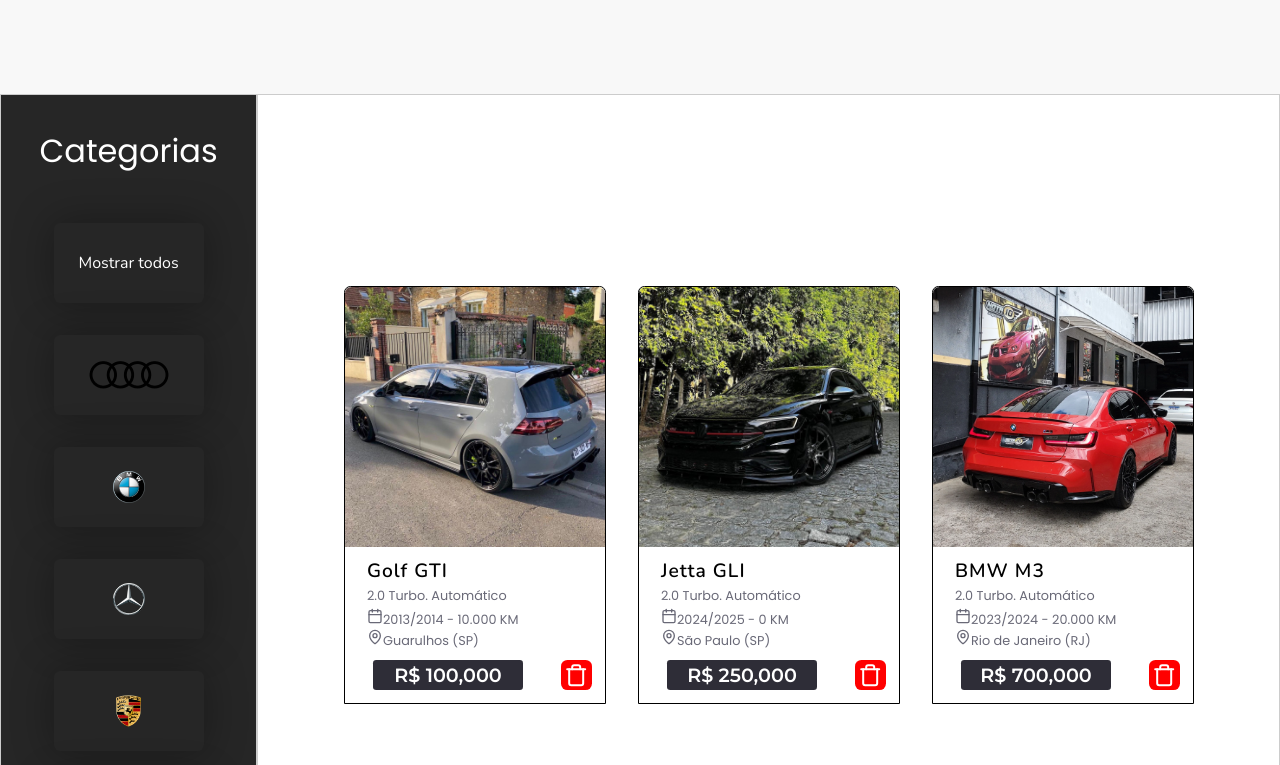
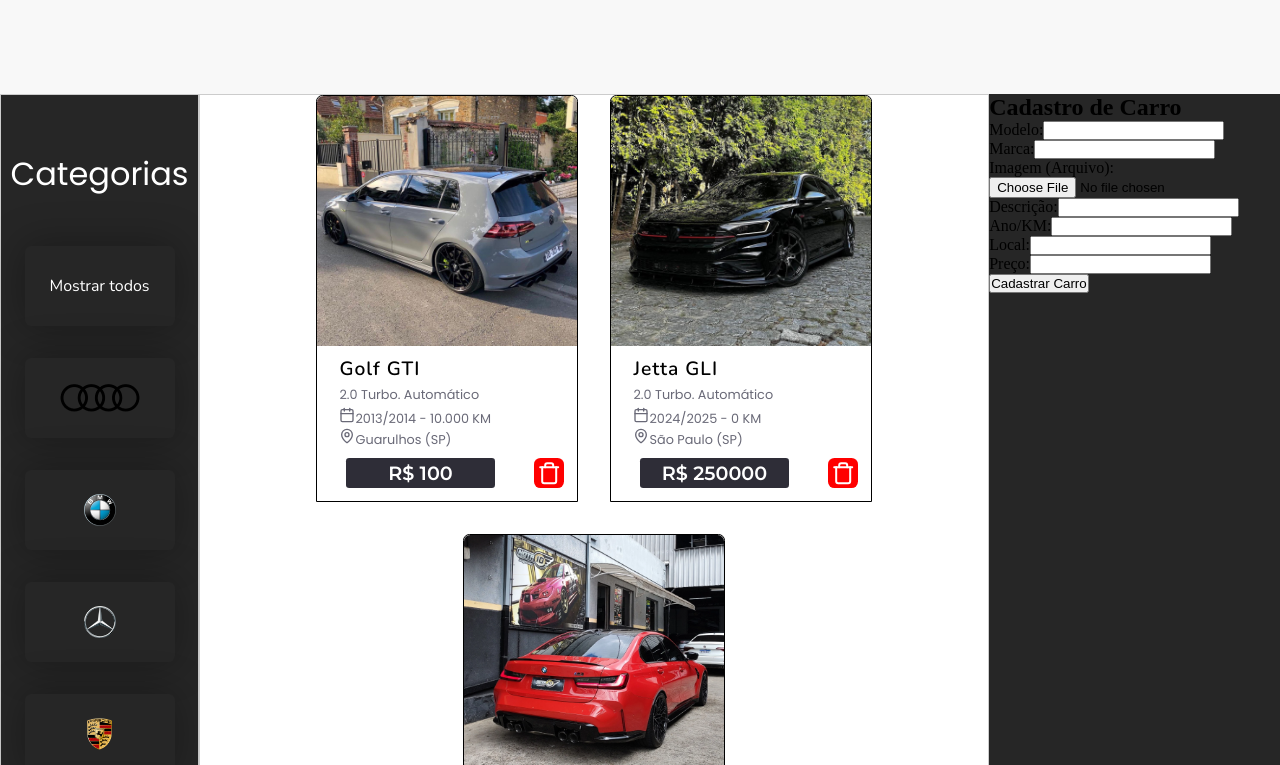
Before and after one commit to AndersonMeloo/SupersEsportivos, a React (Vite) app in the folder frontend/: page / in a window 1280 px wide. Shown: the part 1735-2500 px from the top of the page. Built offline with nearby package versions, Linux system fonts and the light colour scheme; no server answers; a web font is replaced by a local one.

Commit message:
Conectando a API ao BackEnd

```diff
--- a/frontend/package.json
+++ b/frontend/package.json
@@ -10,6 +10,7 @@
     "preview": "vite preview"
   },
   "dependencies": {
+    "axios": "^1.11.0",
     "lucide-react": "^0.539.0",
     "react": "^19.1.0",
     "react-dom": "^19.1.0"
--- a/frontend/src/Pages/VendaCarros/index.tsx
+++ b/frontend/src/Pages/VendaCarros/index.tsx
@@ -1,53 +1,134 @@
-import { useState } from 'react';
+import { useEffect, useRef, useState, type FormEvent } from 'react';
 import { Calendar, MapPin, Trash } from 'lucide-react';
 import sass from './sass.module.scss';
+import { api } from '../../services/api';
+
+interface FormProps {
+    id: string,
+    modelo: string,
+    marca: string,
+    imagem: string,
+    descricao: string,
+    anoKm: string,
+    local: string,
+    preco: number
+}
 
 function VendaCarros() {
-
-    // Inicialmente é null - Mostra todos (sem filtro)
+    const [cars, setCars] = useState<FormProps[]>([]);
     const [marcaSelecionada, setMarcaSelecionada] = useState<string | null>(null);
 
-    // Inicialmente se inicia com esses e no Banco de Dados Vira assim
-    const carros = [
+    const modeloRef = useRef<HTMLInputElement | null>(null);
+    const marcaRef = useRef<HTMLInputElement | null>(null);
+    const descricaoRef = useRef<HTMLInputElement | null>(null);
+    const anoKmRef = useRef<HTMLInputElement | null>(null);
+    const localRef = useRef<HTMLInputElement | null>(null);
+    const precoRef = useRef<HTMLInputElement | null>(null);
+    const imagemFileRef = useRef<File | null>(null);
+
+    // Carros de exemplo
+    const carrosExemplo: FormProps[] = [
         {
-            id: 1,
+            id: '1',
             marca: 'Volkswagen',
             modelo: 'Golf GTI',
             imagem: 'imagens/imagensIndex/Golf-Nardo-Gray.jpg',
             descricao: '2.0 Turbo. Automático',
             anoKm: '2013/2014 - 10.000 KM',
             local: 'Guarulhos (SP)',
-            preco: 'R$ 100,000',
+            preco: 100.000
         },
         {
-            id: 2,
+            id: '2',
             marca: 'Volkswagen',
             modelo: 'Jetta GLI',
             imagem: 'imagens/imagensIndex/jettaGLI.jpg',
             descricao: '2.0 Turbo. Automático',
             anoKm: '2024/2025 - 0 KM',
             local: 'São Paulo (SP)',
-            preco: 'R$ 250,000',
+            preco: 250000
         },
         {
-            id: 3,
+            id: '3',
             marca: 'BMW',
             modelo: 'BMW M3',
             imagem: 'imagens/imagensIndex/bmwM3.webp',
             descricao: '2.0 Turbo. Automático',
             anoKm: '2023/2024 - 20.000 KM',
             local: 'Rio de Janeiro (RJ)',
-            preco: 'R$ 700,000',
+            preco: 700000
         },
     ];
 
-    // Filtra os carros de acordo com as Marcas Selecionadas
-    const carrosFiltrados = marcaSelecionada
-        ? carros.filter(carro => carro.marca === marcaSelecionada)
-        : carros;
+    useEffect(() => {
+        loardCars();
+    }, []);
+
+    async function loardCars() {
+        const response = await api.get("/customers");
+        setCars(response.data);
+    }
+
+    async function handleSubmit(event: FormEvent) {
+        event.preventDefault();
+
+        if (
+            !modeloRef.current?.value ||
+            !marcaRef.current?.value ||
+            !descricaoRef.current?.value ||
+            !anoKmRef.current?.value ||
+            !localRef.current?.value ||
+            !precoRef.current?.value ||
+            !imagemFileRef.current
+        ) return;
+
+        // Cria URL temporária da imagem para exibir no front
+        const imagemUrl = URL.createObjectURL(imagemFileRef.current);
+
+        const response = await api.post("/customer", {
+            modelo: modeloRef.current.value,
+            marca: marcaRef.current.value,
+            imagem: imagemUrl, // Envia URL Temporária para Exibir a Imagem
+            descricao: descricaoRef.current.value,
+            anoKm: anoKmRef.current.value,
+            local: localRef.current.value,
+            preco: Number(precoRef.current.value),
+        });
+
+        setCars(allCars => [...allCars, response.data]);
+
+        // Limpar campos
+        modeloRef.current.value = "";
+        marcaRef.current.value = "";
+        descricaoRef.current.value = "";
+        anoKmRef.current.value = "";
+        localRef.current.value = "";
+        precoRef.current.value = "";
+        imagemFileRef.current = null;
+    }
+
+    async function handleDelete(id: string) {
+        try {
+            await api.delete("/customer", { params: { id } });
+            setCars(cars.filter(c => c.id !== id));
+        } catch (e) {
+            console.log(e);
+        }
+    }
+
+    // Combina carros de exemplo + carros do backend
+    const carrosCompletos = [...carrosExemplo, ...cars];
+
+    // Filtra os carros de acordo com a marca selecionada
+  const carrosFiltrados = marcaSelecionada
+    ? carrosCompletos.filter(carro => carro.marca === marcaSelecionada)
+    : carrosCompletos;
+
 
     return (
+
         <div className={sass.containerVendas}>
+
             <div className={sass.containerMarcas}>
                 <h1>Categorias</h1>
 
@@ -76,9 +157,12 @@
                 </button>
             </div>
 
+            {/* Seção de Carros */}
             <div className={sass.containerCarros}>
                 {carrosFiltrados.length === 0 ? (
-                    <p className={sass.carrosEncontrados}>Nenhum carro encontrado, selecione outra marca ou cadastre um carro!</p>
+                    <p className={sass.carrosEncontrados}>
+                        Nenhum carro encontrado, selecione outra marca ou cadastre um carro!
+                    </p>
                 ) : (
                     carrosFiltrados.map(carro => (
                         <div key={carro.id} className={sass.div1}>
@@ -94,8 +178,8 @@
                                     {carro.local}
                                 </p>
                                 <div className={sass.textDelet}>
-                                    <p>{carro.preco}</p>
-                                    <button>
+                                    <p>{`R$ ${carro.preco}`}</p>
+                                    <button onClick={() => handleDelete(String(carro.id))}>
                                         <Trash className={sass.icon} />
                                     </button>
                                 </div>
@@ -104,6 +188,58 @@
                     ))
                 )}
             </div>
+
+            {/* Form */}
+            <div className={sass.containerFormulario}>
+                <h2>Cadastro de Carro</h2>
+                <form onSubmit={handleSubmit}>
+                    <div>
+                        <label>Modelo:</label>
+                        <input type="text" ref={modeloRef} required />
+                    </div>
+
+                    <div>
+                        <label>Marca:</label>
+                        <input type="text" ref={marcaRef} required />
+                    </div>
+
+                    <div>
+                        <label>Imagem (Arquivo):</label>
+                        <input
+                            type="file"
+                            accept="image/*"
+                            required
+                            onChange={e => {
+                                if (e.target.files && e.target.files[0]) {
+                                    imagemFileRef.current = e.target.files[0];
+                                }
+                            }}
+                        />
+                    </div>
+
+                    <div>
+                        <label>Descrição:</label>
+                        <input type="text" ref={descricaoRef} required />
+                    </div>
+
+                    <div>
+                        <label>Ano/KM:</label>
+                        <input type="text" ref={anoKmRef} required />
+                    </div>
+
+                    <div>
+                        <label>Local:</label>
+                        <input type="text" ref={localRef} required />
+                    </div>
+
+                    <div>
+                        <label>Preço:</label>
+                        <input type="number" ref={precoRef} required />
+                    </div>
+
+                    <button type="submit">Cadastrar Carro</button>
+                </form>
+            </div>
         </div>
     );
 }
--- a/frontend/src/Pages/VendaCarros/sass.module.scss
+++ b/frontend/src/Pages/VendaCarros/sass.module.scss
@@ -92,7 +92,10 @@
 
             img {
                 width: 100%;
+                height: 250px;
                 border-radius: .4rem .4rem 0 0;
+                background-position: center;
+                background-size: cover;
             }
 
             div {
--- /dev/null
+++ b/frontend/src/services/api.ts
@@ -0,0 +1,5 @@
+import axios from "axios";
+
+export const api = axios.create({
+    baseURL: "http://localhost:3333"
+});
```
Also changed, not shown: 1 other file (tests, documents, lock files or other folders).
